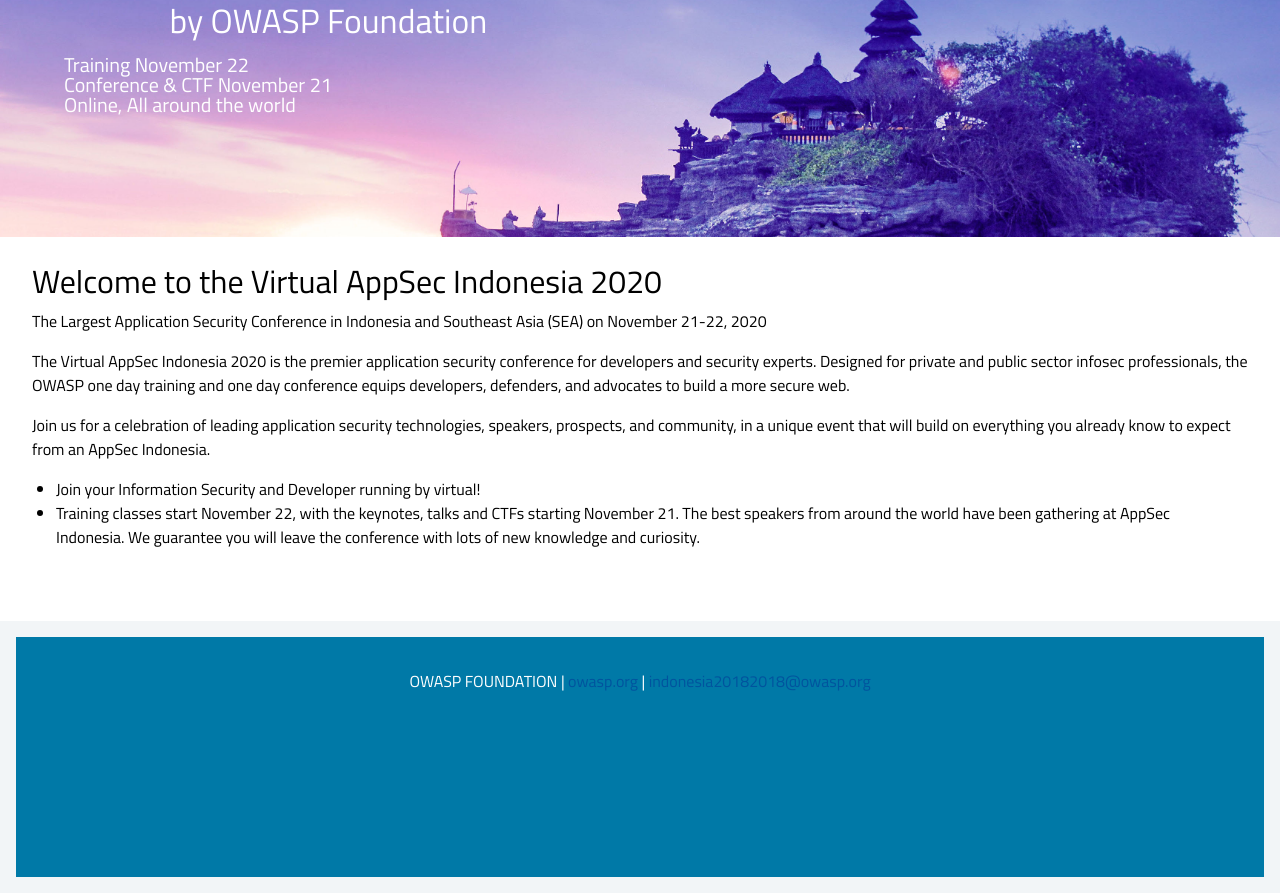
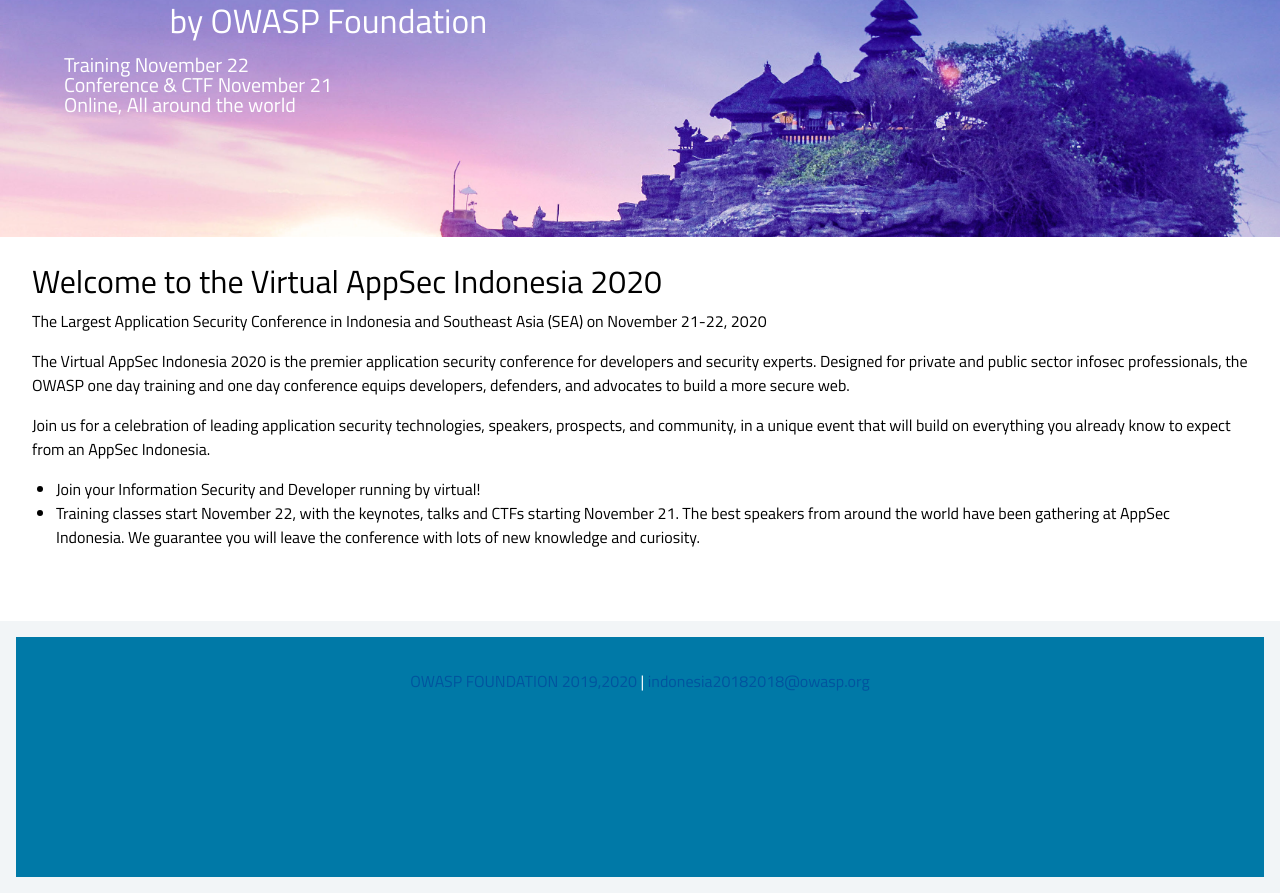
Before and after one commit to globalsea/globalsea.github.io, a Jekyll site: the page built from index.html, in a window 1280 px wide, cut to the strip 267-1160 px from the top of the page. Built offline with Jekyll 4.4.1, drawn with Linux system fonts in a browser that asks for light colours; some web fonts are replaced; some of the changed lines change nothing that is shown.

Commit message:
Update footer.html

```diff
--- a/_includes/footer.html
+++ b/_includes/footer.html
@@ -1,16 +1,7 @@
 <footer>
 <section class="inverse footer">
-	OWASP FOUNDATION | <a href="https://www.owasp.org">owasp.org</a> | <a href="mailto:indonesia2018@owasp.org">indonesia20182018@owasp.org</a>
+	<a href="https://www.owasp.org">OWASP FOUNDATION 2019,2020</a> | <a href="mailto:indonesia2018@owasp.org">indonesia20182018@owasp.org</a>
 </section>
-
-<!-- Global Site Tag (gtag.js) - Google Analytics -->
-<script async src="https://www.googletagmanager.com/gtag/js?id=UA-4531126-8"></script>
-<script>
-window.dataLayer = window.dataLayer || [];
-function gtag(){ dataLayer.push(arguments); }
-gtag('js', new Date());
-gtag('config', 'UA-4531126-8');
-</script>
-
+</footer>
 </body>
 </html>
```
